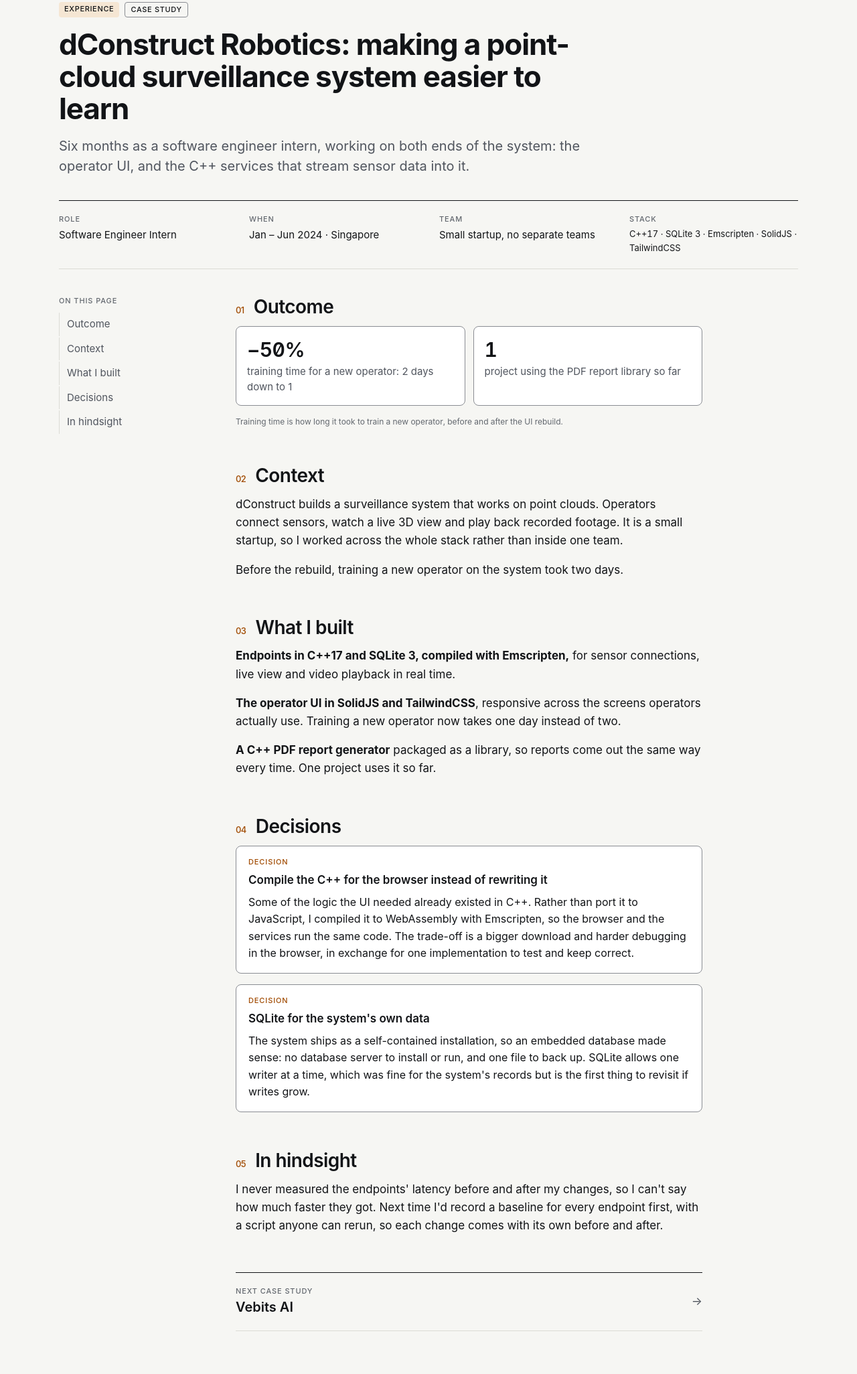
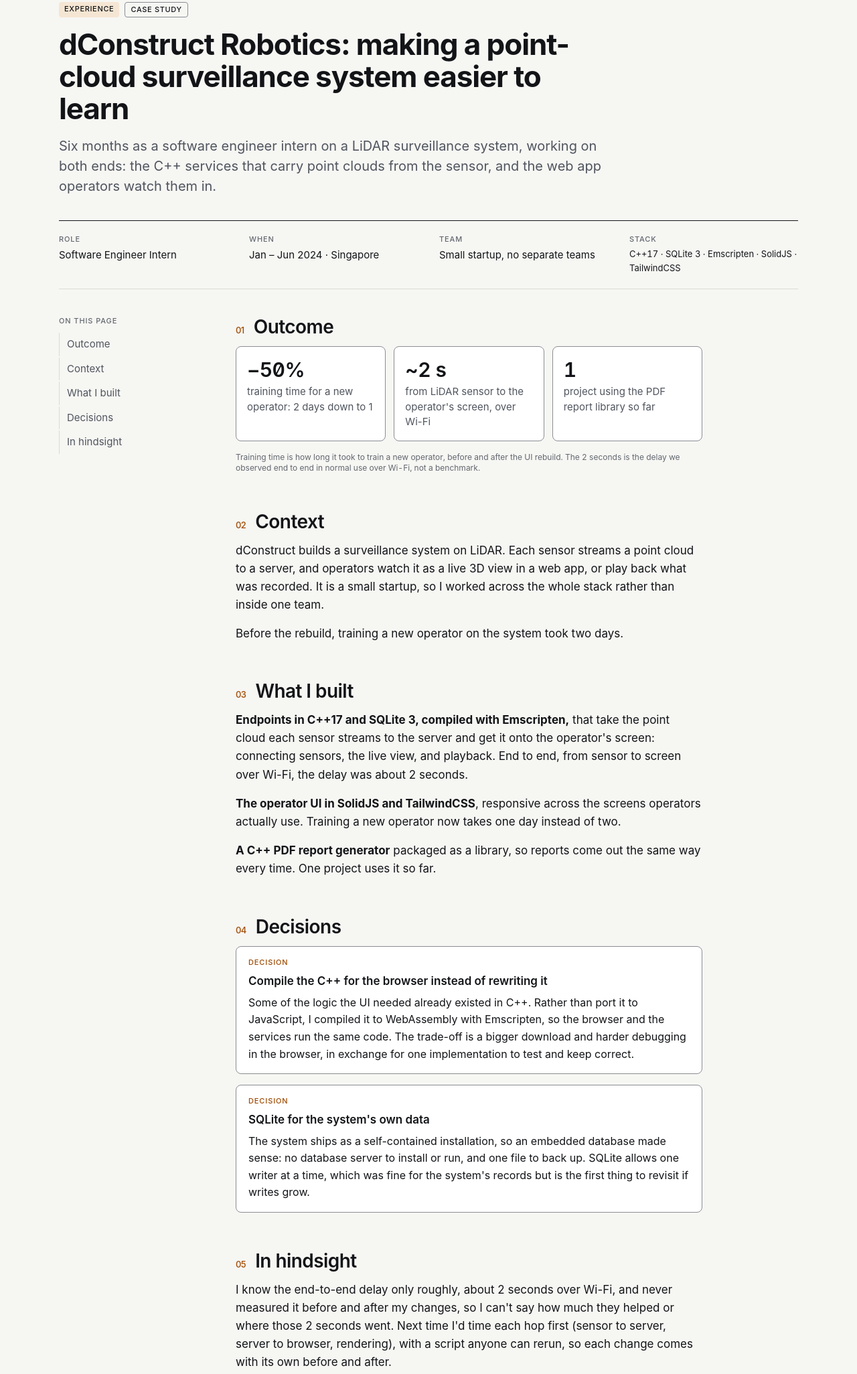
Before and after one commit to ngquyduc/www, an Astro site: page /work/dconstruct in a window 1280 px wide. Shown: the part 173-2225 px from the top of the page at 67% size. Built offline with nearby package versions, Linux system fonts and the light colour scheme; Astro itself is replaced by a stand-in of ours.

Commit message:
dConstruct: describe the LiDAR pipeline and the ~2 s sensor-to-screen delay
The case study now says what the system does (LiDAR sensors stream point
clouds to a server; operators watch them live or play them back in a web
app) and states the observed end-to-end delay, about 2 s over Wi-Fi, as a
property of the system rather than an improvement, with a note that it is
an observation, not a benchmark.

Co-Authored-By: Claude Opus 5.5 <noreply@anthropic.com>

```diff
--- a/src/content/work/dconstruct.mdx
+++ b/src/content/work/dconstruct.mdx
@@ -8,39 +8,40 @@ start: Jan 2024
 end: Jun 2024
 location: Singapore
 team: Small startup, no separate teams
-summary: Built the SolidJS UI and the C++17 and SQLite endpoints (sensor connections, live view, video playback) for a point-cloud surveillance system, and a C++ PDF report library.
+summary: Built the C++17 and SQLite endpoints that carry LiDAR point clouds from the sensor to a web app for live view and playback, the SolidJS UI on top, and a C++ PDF report library.
 stack: [C++17, SQLite 3, Emscripten, SolidJS, TailwindCSS]
 metrics:
   - { value: "−50%", label: "training time", source: resume }
 context: internship
 featured: 2
 featuredMeta: Software Engineer Intern · Jan–Jun 2024
-featuredSummary: C++17 and SQLite endpoints for sensor connections, live view and playback in a point-cloud surveillance system, plus the SolidJS UI on top.
+featuredSummary: C++17 and SQLite endpoints that bring LiDAR point clouds from the sensor to a web app for live view and playback, plus the SolidJS UI on top.
 featuredMetric: "−50% training time"
 status: published
 hasPage: true
 headline: "dConstruct Robotics: making a point-cloud surveillance system easier to learn"
-lede: "Six months as a software engineer intern, working on both ends of the system: the operator UI, and the C++ services that stream sensor data into it."
+lede: "Six months as a software engineer intern on a LiDAR surveillance system, working on both ends: the C++ services that carry point clouds from the sensor, and the web app operators watch them in."
 ---
 
 ## Outcome
 
 <Outcomes>
   <Outcome value="−50%" label="training time for a new operator: 2 days down to 1" />
+  <Outcome value="~2 s" label="from LiDAR sensor to the operator's screen, over Wi-Fi" />
   <Outcome value="1" label="project using the PDF report library so far" />
 </Outcomes>
 
-<p class="mono text-xs text-subtle">Training time is how long it took to train a new operator, before and after the UI rebuild.</p>
+<p class="mono text-xs text-subtle">Training time is how long it took to train a new operator, before and after the UI rebuild. The 2 seconds is the delay we observed end to end in normal use over Wi-Fi, not a benchmark.</p>
 
 ## Context
 
-dConstruct builds a surveillance system that works on point clouds. Operators connect sensors, watch a live 3D view and play back recorded footage. It is a small startup, so I worked across the whole stack rather than inside one team.
+dConstruct builds a surveillance system on LiDAR. Each sensor streams a point cloud to a server, and operators watch it as a live 3D view in a web app, or play back what was recorded. It is a small startup, so I worked across the whole stack rather than inside one team.
 
 Before the rebuild, training a new operator on the system took two days.
 
 ## What I built
 
-**Endpoints in C++17 and SQLite 3, compiled with Emscripten,** for sensor connections, live view and video playback in real time.
+**Endpoints in C++17 and SQLite 3, compiled with Emscripten,** that take the point cloud each sensor streams to the server and get it onto the operator's screen: connecting sensors, the live view, and playback. End to end, from sensor to screen over Wi-Fi, the delay was about 2 seconds.
 
 **The operator UI in SolidJS and TailwindCSS**, responsive across the screens operators actually use. Training a new operator now takes one day instead of two.
 
@@ -60,4 +61,4 @@ Before the rebuild, training a new operator on the system took two days.
 
 ## In hindsight
 
-I never measured the endpoints' latency before and after my changes, so I can't say how much faster they got. Next time I'd record a baseline for every endpoint first, with a script anyone can rerun, so each change comes with its own before and after.
+I know the end-to-end delay only roughly, about 2 seconds over Wi-Fi, and never measured it before and after my changes, so I can't say how much they helped or where those 2 seconds went. Next time I'd time each hop first (sensor to server, server to browser, rendering), with a script anyone can rerun, so each change comes with its own before and after.
--- a/src/pages/about.astro
+++ b/src/pages/about.astro
@@ -16,7 +16,7 @@ const pdfKb = Math.round(pdf.length / 1024);
 const lines: Record<string, string> = {
   tiktok: "Instant-messaging SDK (TikTok, also used by TikTok Shop and Lemon8). iOS, increasingly cross-platform.",
   kovalee: "About two iOS apps a month (SwiftUI, Fastlane). Analytics, in-app-purchase and ad SDKs used by about 20 apps.",
-  dconstruct: "C++17 + SQLite endpoints for live sensor data. SolidJS UI, training time halved. C++ PDF report library.",
+  dconstruct: "C++17 + SQLite endpoints carrying LiDAR point clouds to a web app, ~2 s sensor to screen. SolidJS UI, training time halved.",
   vebits: "Django geospatial queries, 300 ms to 200 ms. MongoDB replication and sharding for 500,000 reports a day.",
   "nus-ta": "Led 6 junior TAs; taught 100+ students (feedback 4.8 / 5). Automated grading for SQL assignments.",
 };
```
